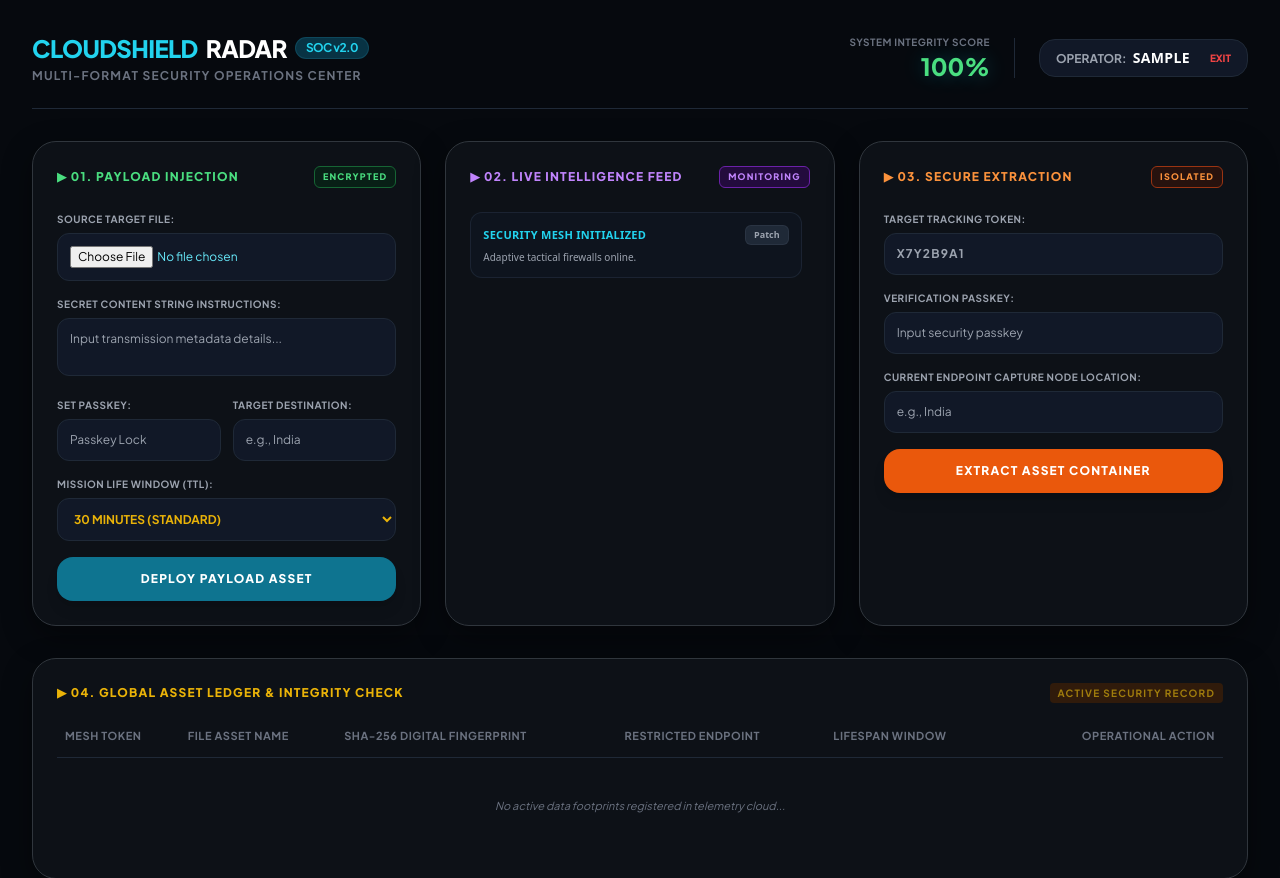
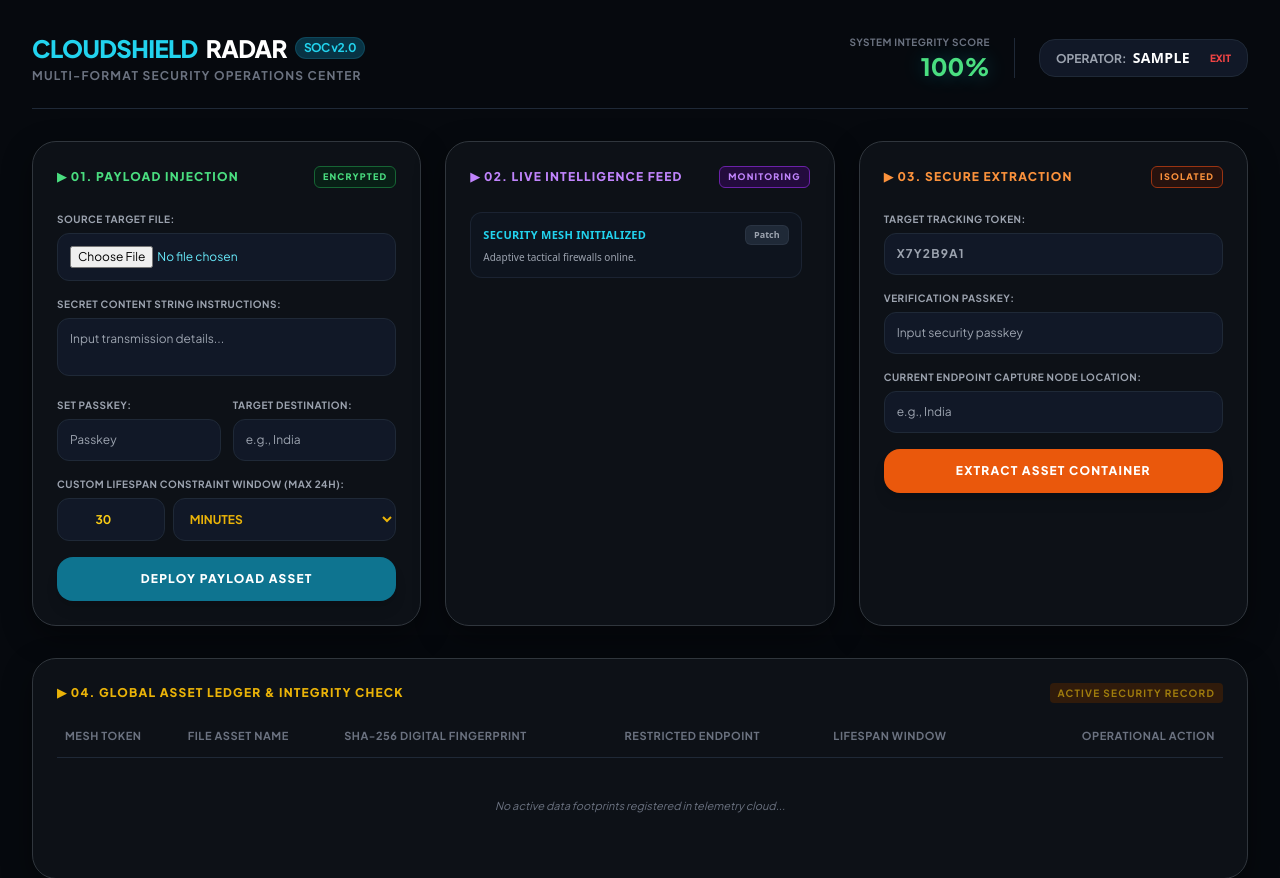
Before and after one commit to rudramehta207-lab/cyber-dashboard, a Flask app: page / in a window 1280 px wide. Shown: the top 878 px of the page. Run offline with Flask 3, Linux system fonts and the light colour scheme; the visitor is signed in with stand-in values (Sample User, id 1); some libraries are stand-ins or nearby versions.

Commit message:
Update index.html

```diff
--- a/templates/index.html
+++ b/templates/index.html
@@ -32,7 +32,7 @@
     <header class="mb-8 flex flex-col md:flex-row justify-between items-center border-b border-gray-800 pb-6 gap-4">
         <div>
             <h1 class="text-2xl font-extrabold text-white tracking-tight flex items-center gap-2">
-                <span class="text-cyan-400">CLOUDSHIELD</span> RADAR <span class="text-xs bg-cyan-950 text-cyan-400 px-2.5 py-0.5 rounded-full border border-cyan-800/50 font-bold">SOC v2.0</span>
+                <span class="text-cyan-400">CLOUDSHIELD</span> RADAR <span class="text-xs bg-cyan-950 text-cyan-400 px-2 py-0.5 rounded-full border border-cyan-800/50 font-bold">SOC v2.0</span>
             </h1>
             <p class="text-xs text-gray-500 font-bold uppercase tracking-widest mt-1">Multi-Format Security Operations Center</p>
         </div>
@@ -65,25 +65,30 @@
                 </div>
                 <div>
                     <label class="block text-[10px] text-gray-400 font-bold uppercase tracking-wider mb-1.5">Secret Content String Instructions:</label>
-                    <textarea name="message" rows="2" class="w-full bg-gray-900 p-3 border border-gray-800 rounded-xl text-xs text-white focus:outline-none focus:border-cyan-500 resize-none" placeholder="Input transmission metadata details..." required></textarea>
+                    <textarea name="message" rows="2" class="w-full bg-gray-900 p-3 border border-gray-800 rounded-xl text-xs text-white focus:outline-none focus:border-cyan-500 resize-none" placeholder="Input transmission details..." required></textarea>
                 </div>
                 <div class="grid grid-cols-2 gap-3">
                     <div>
                         <label class="block text-[10px] text-gray-400 font-bold uppercase tracking-wider mb-1.5">Set Passkey:</label>
-                        <input type="password" name="password" placeholder="Passkey Lock" class="w-full bg-gray-900 p-3 border border-gray-800 rounded-xl text-xs text-white focus:outline-none focus:border-cyan-500" required>
+                        <input type="password" name="password" placeholder="Passkey" class="w-full bg-gray-900 p-3 border border-gray-800 rounded-xl text-xs text-white focus:outline-none focus:border-cyan-500" required>
                     </div>
                     <div>
                         <label class="block text-[10px] text-gray-400 font-bold uppercase tracking-wider mb-1.5">Target Destination:</label>
                         <input type="text" name="country" placeholder="e.g., India" class="w-full bg-gray-900 p-3 border border-gray-800 rounded-xl text-xs text-white focus:outline-none focus:border-cyan-500" required>
                     </div>
                 </div>
+
                 <div>
-                    <label class="block text-[10px] text-gray-400 font-bold uppercase tracking-wider mb-1.5">Mission Life Window (TTL):</label>
-                    <select name="ttl" class="w-full bg-gray-900 p-3 border border-gray-800 rounded-xl text-xs text-yellow-500 font-bold focus:outline-none cursor-pointer">
-                        <option value="5">5 MINUTES (TACTICAL BURN)</option>
-                        <option value="30" selected>30 MINUTES (STANDARD)</option>
-                    </select>
+                    <label class="block text-[10px] text-gray-400 font-bold uppercase tracking-wider mb-1.5">Custom Lifespan Constraint Window (Max 24h):</label>
+                    <div class="grid grid-cols-3 gap-2">
+                        <input type="number" name="ttl_value" id="ttl-value" value="30" min="1" max="1440" class="col-span-1 bg-gray-900 p-3 border border-gray-800 rounded-xl text-xs text-yellow-400 font-bold text-center focus:outline-none">
+                        <select name="ttl_unit" id="ttl-unit" class="col-span-2 bg-gray-900 p-3 border border-gray-800 rounded-xl text-xs text-yellow-500 font-bold focus:outline-none cursor-pointer">
+                            <option value="minutes" selected>MINUTES</option>
+                            <option value="hours">HOURS (MAX 24)</option>
+                        </select>
+                    </div>
                 </div>
+
                 <button type="submit" class="w-full bg-cyan-700 hover:bg-cyan-600 text-white font-black py-3.5 rounded-2xl text-xs uppercase tracking-widest transition shadow-lg mt-2">
                     Deploy Payload Asset
                 </button>
@@ -96,8 +101,7 @@
                 <span>▶ 02. Live Intelligence Feed</span>
                 <span class="bg-purple-950/50 text-purple-400 border border-purple-800 px-2 py-0.5 rounded-md text-[9px]">MONITORING</span>
             </h2>
-            <div id="incident-feed-box" class="flex-grow space-y-3 overflow-y-auto max-h-[350px] pr-2">
-                </div>
+            <div id="incident-feed-box" class="flex-grow space-y-3 overflow-y-auto max-h-[350px] pr-2"></div>
         </section>
 
         <section class="terminal-box p-6 rounded-3xl">
@@ -142,8 +146,7 @@
                             <th class="pb-3 text-right pr-2">Operational Action</th>
                         </tr>
                     </thead>
-                    <tbody id="ledger-body">
-                        </tbody>
+                    <tbody id="ledger-body"></tbody>
                 </table>
             </div>
         </section>
@@ -268,6 +271,17 @@
             fetchStats();
         }
 
+        // Handle dynamic frontend unit adjustments constraints
+        document.getElementById('ttl-unit').addEventListener('change', function() {
+            const valInput = document.getElementById('ttl-value');
+            if (this.value === 'hours') {
+                valInput.max = "24";
+                if (parseInt(valInput.value) > 24) valInput.value = "24";
+            } else {
+                valInput.max = "1440";
+            }
+        });
+
         setInterval(fetchStats, 3000);
         fetchStats();
     </script>
```
